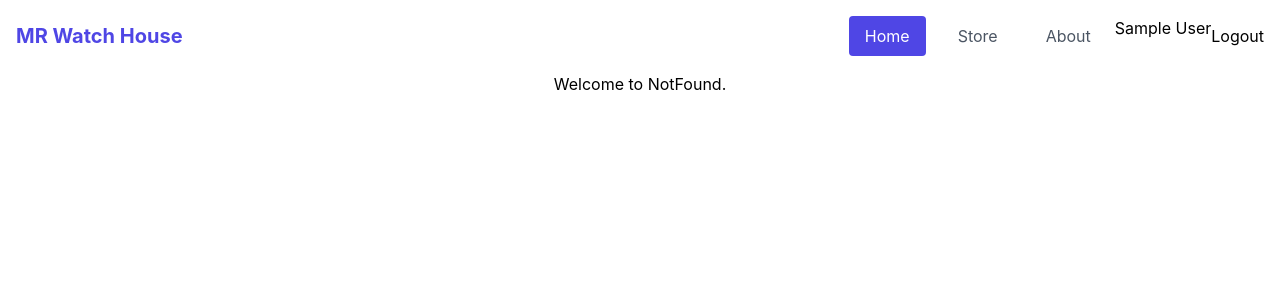
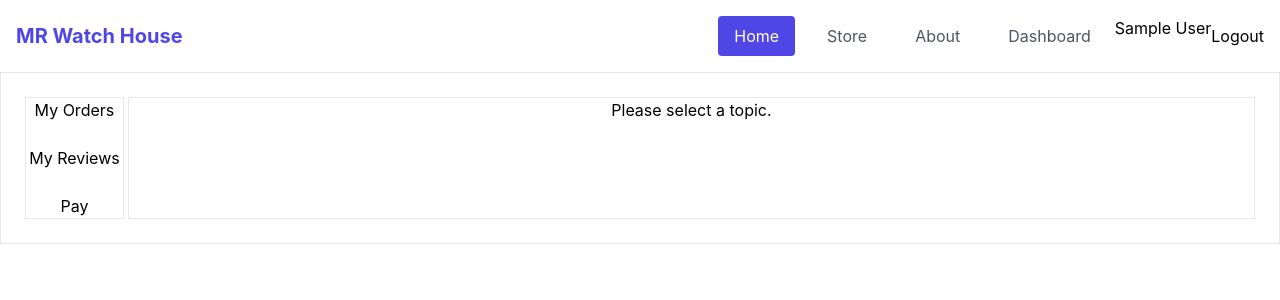
Before and after one commit to MashodRana/mr-watch-house-client-side, a React (Create React App) app: page /dashboard in a window 1280 px wide. Shown: the top 300 px of the page. Built offline with nearby package versions, Linux system fonts and the light colour scheme; no server answers; sample sign-in values are in the browser's storage.

Commit message:
nesting routing

```diff
--- a/src/App.js
+++ b/src/App.js
@@ -10,6 +10,7 @@ import Login from "./Pages/Login/Login";
 import Signup from "./Pages/SignUp/Signup";
 import AuthProvider from "./contexts/AuthProvider/AuthProvider";
 import PrivateRoute from "./Components/PrivateRoute/PrivateRoute";
+import Dashboard from "./Pages/Dashboard/Dashboard";
 
 function App() {
   return (
@@ -30,6 +31,9 @@ function App() {
           <PrivateRoute exact path="/order">
             <Order></Order>
           </PrivateRoute>
+          <PrivateRoute path="/dashboard">
+            <Dashboard></Dashboard>
+          </PrivateRoute>
           <Route exact path="/login">
             <Login></Login>
           </Route>
--- a/src/Components/Header/Header.jsx
+++ b/src/Components/Header/Header.jsx
@@ -50,6 +50,10 @@ const Header = () => {
             >
               About
             </NavLink>
+            {user.email && <NavLink
+              to="/dashboard"
+              class="p-2 lg:px-4 md:mx-2 text-gray-600 rounded hover:bg-gray-200 hover:text-gray-700 transition-colors duration-300"
+            >Dashboard</NavLink>}
 
             {user.email ? <><p>{user.displayName}</p>
               <button onClick={logOut}>Logout</button>
--- /dev/null
+++ b/src/Components/Orders/MyOrders.jsx
@@ -0,0 +1,25 @@
+import React, { useEffect, useState } from "react";
+import useAuth from "../../Hooks/useAuth";
+import './MyOrders.css'
+
+const MyOrders = () => {
+    const { user } = useAuth();
+    const [myOrders, setMyOrders] = useState([]);
+
+    useEffect(() => {
+        const url = `http://localhost:5000/orders/?email=${user.email}`;
+        fetch(url)
+            .then(res => res.json())
+            .then(data => setMyOrders(data));
+    }, [])
+
+    return (
+        <>
+            <div>
+                <h3 className="text-xl">You have placed {myOrders.length} orders.</h3>
+            </div>
+        </>
+    );
+};
+
+export default MyOrders;
--- /dev/null
+++ b/src/Components/Reviews/MyReviews.jsx
@@ -0,0 +1,15 @@
+import React from "react";
+import './MyReviews.css'
+
+const MyReviews = ()=>{
+    return(
+        <>
+        <div>
+            <h1>This is MyReviews component</h1>
+            <p>You will find MyReviews here</p>
+        </div>
+        </>
+    );
+};
+
+export default MyReviews;
--- /dev/null
+++ b/src/Pages/Dashboard/Dashboard.jsx
@@ -0,0 +1,46 @@
+import React from "react";
+import { useRouteMatch, Link, Switch, Route } from "react-router-dom";
+import MyOrders from "../../Components/Orders/MyOrders";
+import MyReviews from "../../Components/Reviews/MyReviews";
+import './Dashboard.css'
+
+const Dashboard = () => {
+    let { path, url } = useRouteMatch()
+    return (
+        <>
+            <main>
+                <div className="container mx-auto p-6 border">
+                    <div className="grid grid-cols-12 gap-1">
+                        <div className="dashboard-navigation border">
+                            <p><Link to={`${url}/my-orders`} >My Orders</Link></p>
+                            <br />
+                            <p><Link to={`${url}/my-reviews`} >My Reviews</Link></p>
+                            <br />
+                            <p><Link to={`${url}/pay`} >Pay</Link></p>
+
+                        </div>
+                        <div className="col-span-11 border">
+
+                            <Switch>
+                                <Route exact path={path}>
+                                    <h3>Please select a topic.</h3>
+                                </Route>
+                                <Route exact path={`${path}/my-orders`}>
+                                    <MyOrders></MyOrders>
+                                </Route>
+                                <Route exact path={`${path}/my-reviews`}>
+                                    <MyReviews></MyReviews>
+                                </Route>
+                                <Route exact path={`${path}/pay`}>
+                                    <h2 className="text-4xl">Payment system comming soon....</h2>
+                                </Route>
+                            </Switch>
+                        </div>
+                    </div>
+                </div>
+            </main>
+        </>
+    );
+};
+
+export default Dashboard;
```
Also changed, not shown: src/Components/Orders/MyOrders.css (added), src/Components/Reviews/MyReviews.css (added), src/Pages/Dashboard/Dashboard.css (added).
